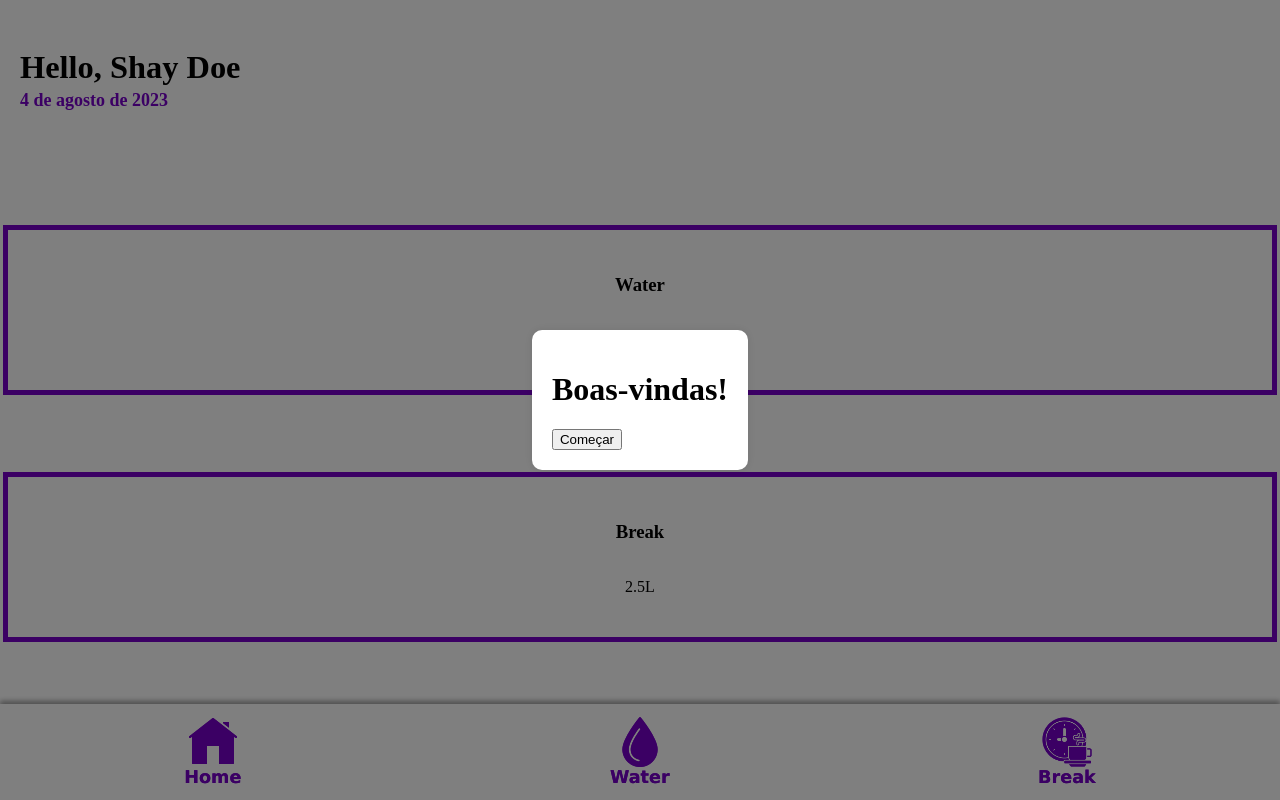
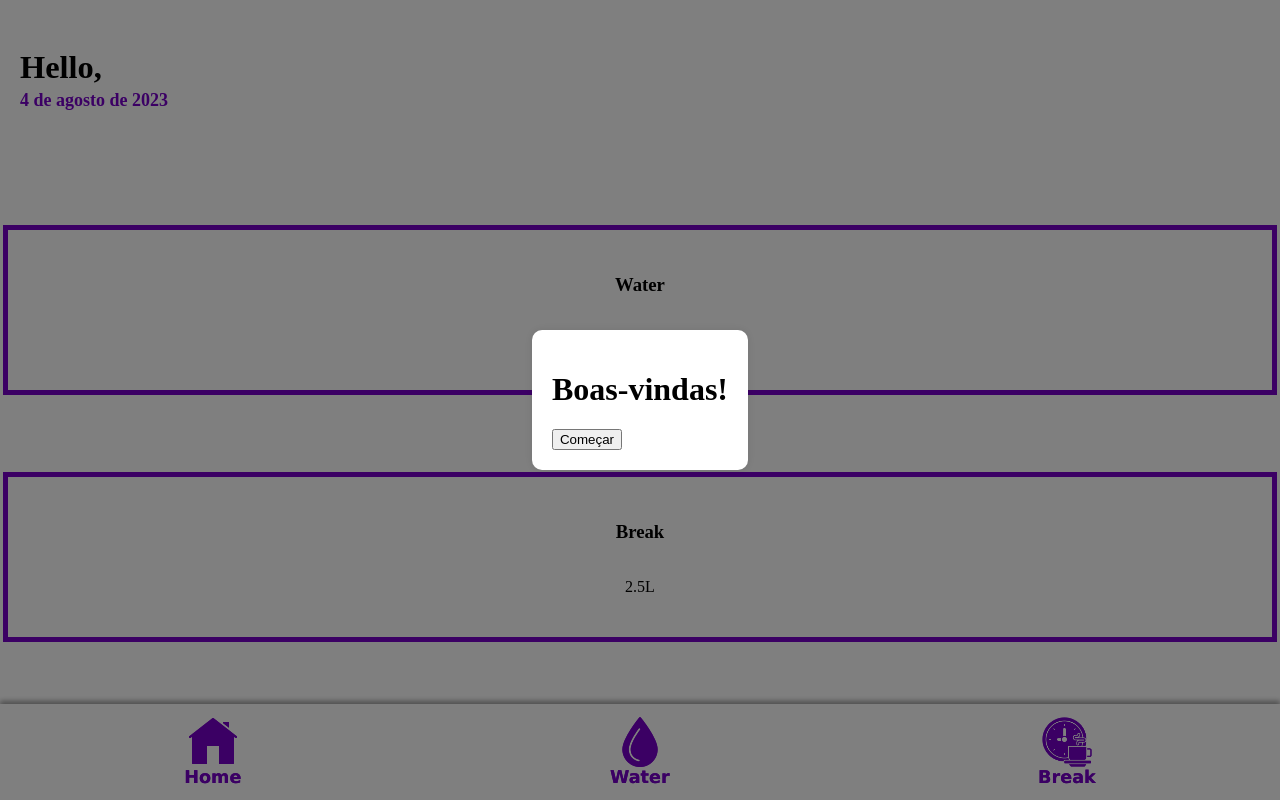
Before and after one commit to akenoduch/Fitness-Tracker, a Svelte app: page / in a window 1280 px wide. Built offline with nearby package versions, Linux system fonts and the light colour scheme.

Commit message:
fix userName
now the name shown on Header is the one provided by the user

```diff
--- a/src/pages/Home.svelte
+++ b/src/pages/Home.svelte
@@ -1,7 +1,18 @@
 <!-- Home.svelte -->
 <script lang="ts">
+  import { onMount } from "svelte";
   import Footer from "$components/Footer/Footer.svelte";
   import Header from "$components/Header/Header.svelte";
+
+  let userName = "";
+
+  onMount(() => {
+    const userResponses = JSON.parse(localStorage.getItem("userResponses"));
+    if (userResponses && userResponses.UserName) {
+      userName = userResponses.UserName;
+    }
+  });
+
 </script>
 
 <style lang="scss">
@@ -42,7 +53,7 @@
 
   <Header
   showHeader={true}
-  userName="Shay Doe"
+  {userName}
   ></Header>
   <section>
     <!-- Conteúdo da overview aqui -->
```
